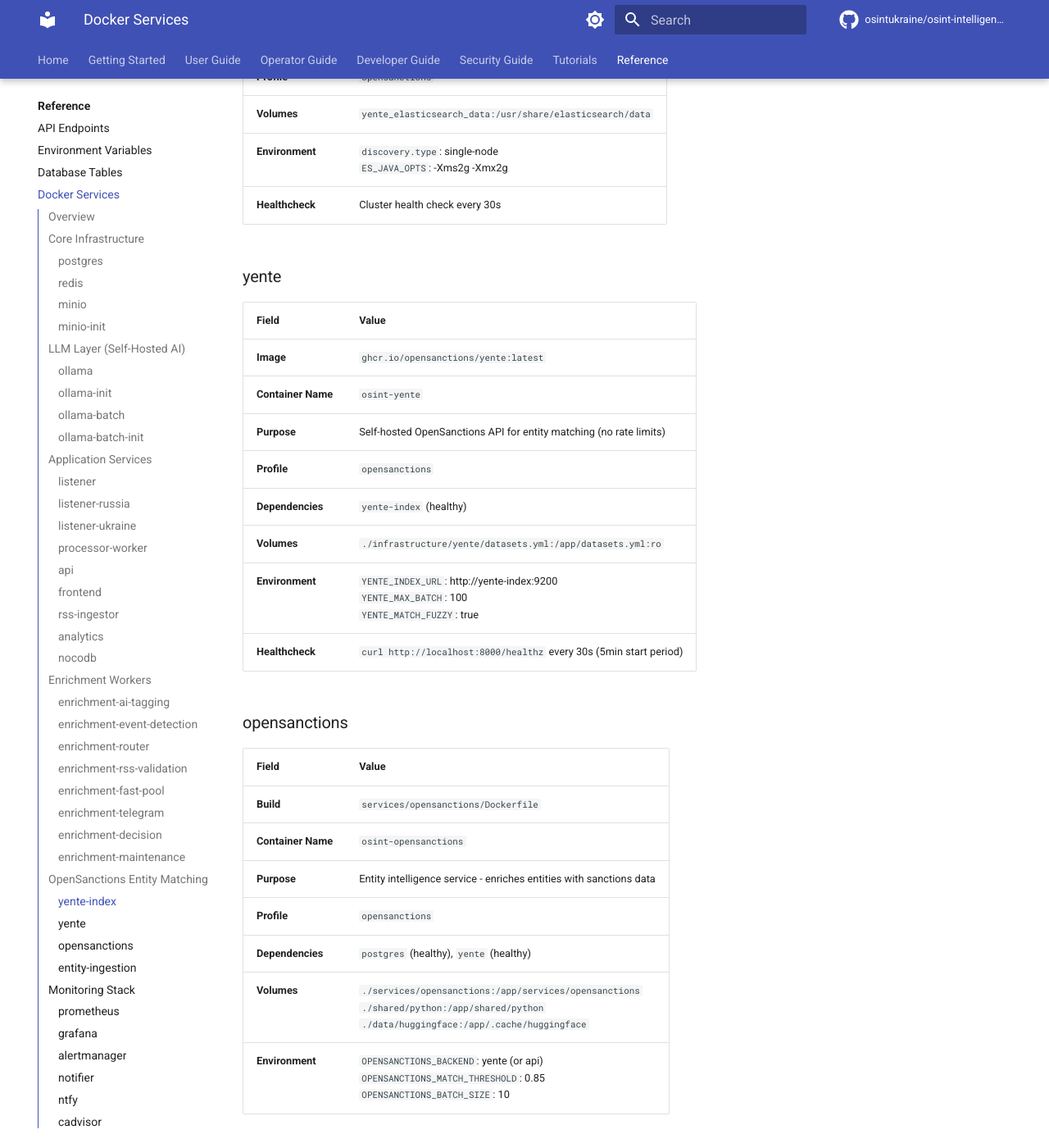
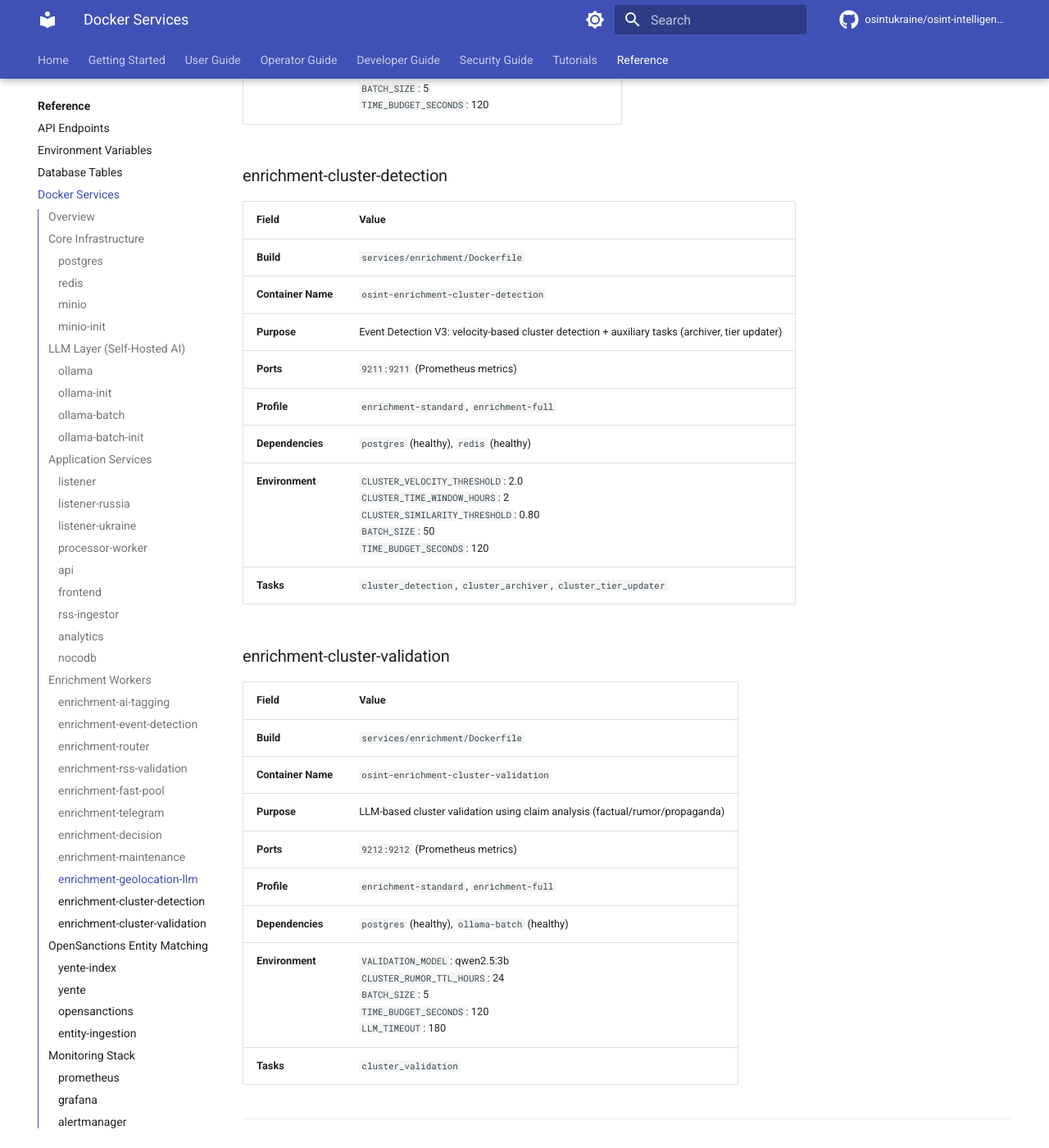
Before and after one commit to osintukraine/osint-platform-docs, an MkDocs documentation site: the page built from docs/reference/docker-services.md, in a window 1280 px wide and 1400 px high, scrolled down 14462 px. Shown: the whole window at 82% size. Built offline with MkDocs 1.6.1 and Material for MkDocs 9.7.7, drawn with Linux system fonts in a browser that asks for light colours; comment, search, counter and statistics services are not loaded; the version menu is left out; some of the changed text lies outside the part shown.

Commit message:
docs: update enrichment worker documentation across all files
Updates documentation to reflect the harmonized enrichment architecture
with 32 tasks across 12 workers.

Files Updated:
- docker-services.md: Added enrichment-geolocation-llm,
  enrichment-cluster-detection, enrichment-cluster-validation services
- architecture.md: Added 3 new enrichment workers to service table,
  updated worker count from 6 to 12
- services/index.md: Updated task count from 26 to 32, workers from 8 to 12
- environment-variables.md: Added Cluster Validation section with
  VALIDATION_MODEL and LLM_TIMEOUT variables
- monitoring.md: Updated metrics endpoints to list all 12 enrichment
  workers with their specific ports

Event Detection V3 Pipeline:
- cluster_detection_worker: Now runs 3 tasks (detection, archiver, tier_updater)
- cluster_validation_worker: New dedicated LLM worker for claim analysis

🤖 Generated with [Claude Code](https://claude.com/claude-code)

Co-Authored-By: Claude <noreply@anthropic.com>

```diff
--- a/docs/reference/docker-services.md
+++ b/docs/reference/docker-services.md
@@ -345,6 +345,44 @@ All enrichment workers use the `enrichment` profile and have similar patterns. T
 | **Ports** | `9202:9202` (Prometheus metrics) |
 | **Dependencies** | `postgres` (healthy), `redis` (healthy) |
 | **Environment** | `BATCH_SIZE`: 100<br>`TIME_BUDGET_SECONDS`: 120<br>`CYCLE_INTERVAL_SECONDS`: 300 |
+
+### enrichment-geolocation-llm
+
+| Field | Value |
+|-------|-------|
+| **Build** | `services/enrichment/Dockerfile` |
+| **Container Name** | `osint-enrichment-geolocation-llm` |
+| **Purpose** | LLM-based location extraction from message content |
+| **Ports** | `9099:9099` (Prometheus metrics) |
+| **Profile** | `enrichment-standard`, `enrichment-full` |
+| **Dependencies** | `postgres` (healthy), `ollama-batch` (healthy) |
+| **Environment** | `GEOLOCATION_MODEL`: qwen2.5:3b<br>`BATCH_SIZE`: 5<br>`TIME_BUDGET_SECONDS`: 120 |
+
+### enrichment-cluster-detection
+
+| Field | Value |
+|-------|-------|
+| **Build** | `services/enrichment/Dockerfile` |
+| **Container Name** | `osint-enrichment-cluster-detection` |
+| **Purpose** | Event Detection V3: velocity-based cluster detection + auxiliary tasks (archiver, tier updater) |
+| **Ports** | `9211:9211` (Prometheus metrics) |
+| **Profile** | `enrichment-standard`, `enrichment-full` |
+| **Dependencies** | `postgres` (healthy), `redis` (healthy) |
+| **Environment** | `CLUSTER_VELOCITY_THRESHOLD`: 2.0<br>`CLUSTER_TIME_WINDOW_HOURS`: 2<br>`CLUSTER_SIMILARITY_THRESHOLD`: 0.80<br>`BATCH_SIZE`: 50<br>`TIME_BUDGET_SECONDS`: 120 |
+| **Tasks** | `cluster_detection`, `cluster_archiver`, `cluster_tier_updater` |
+
+### enrichment-cluster-validation
+
+| Field | Value |
+|-------|-------|
+| **Build** | `services/enrichment/Dockerfile` |
+| **Container Name** | `osint-enrichment-cluster-validation` |
+| **Purpose** | LLM-based cluster validation using claim analysis (factual/rumor/propaganda) |
+| **Ports** | `9212:9212` (Prometheus metrics) |
+| **Profile** | `enrichment-standard`, `enrichment-full` |
+| **Dependencies** | `postgres` (healthy), `ollama-batch` (healthy) |
+| **Environment** | `VALIDATION_MODEL`: qwen2.5:3b<br>`CLUSTER_RUMOR_TTL_HOURS`: 24<br>`BATCH_SIZE`: 5<br>`TIME_BUDGET_SECONDS`: 120<br>`LLM_TIMEOUT`: 180 |
+| **Tasks** | `cluster_validation` |
 
 ---
 
@@ -689,7 +727,9 @@ Docker Compose profiles control which service groups are started:
 | Profile | Services | Use Case |
 |---------|----------|----------|
 | (none) | Core + Application | Production runtime (15 containers) |
-| `enrichment` | Background workers | Full enrichment pipeline (9 workers) |
+| `enrichment` | All enrichment workers | Full enrichment pipeline (12 workers) |
+| `enrichment-standard` | LLM workers | AI tagging, geolocation, cluster validation, event detection |
+| `enrichment-full` | All workers | Standard + advanced features |
 | `monitoring` | Prometheus stack | Metrics, logs, alerts (8 services) |
 | `opensanctions` | Entity matching | Sanctions data enrichment (4 services) |
 | `multi-account` | Russia/Ukraine listeners | Multi-account Telegram monitoring (2 services) |
```
Also changed, not shown: other parts of docs/reference/docker-services.md (+1 -1 lines), docs/developer-guide/architecture.md (+4 -1 lines), docs/developer-guide/services/index.md (+1 -1 lines), docs/operator-guide/monitoring.md (+13 -1 lines), docs/reference/environment-variables.md (+10 -1 lines).
